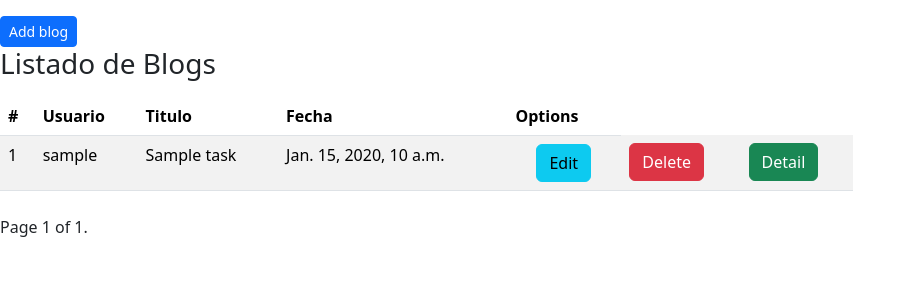
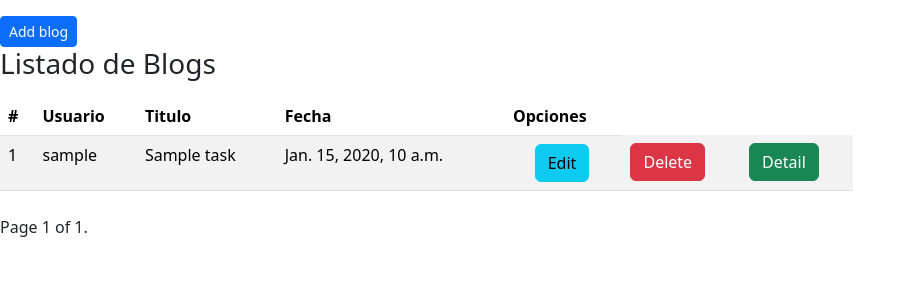
Before and after one commit to jesuspieru/loginpage, a Django app: page / in a window 1280 px wide. Shown: the part 154-454 px from the top of the page, without its empty margins (0-916 px from the left). Run offline with Django 4.2, Linux system fonts and the light colour scheme; a user stored in the database is signed in; tables that the repository leaves empty hold one stand-in row (values such as "Sample post"); some libraries are stand-ins or nearby versions.

Commit message:
Se cambio palabra options por opciones en menu principal

```diff
--- a/loginapp/templates/loginapp/task_list.html
+++ b/loginapp/templates/loginapp/task_list.html
@@ -41,7 +41,7 @@
                     <th>Usuario</th>
                     <th>Titulo</th>
                     <th>Fecha</th>
-                    <th colspan="2">Options</th>
+                    <th colspan="2">Opciones</th>
                 </tr>
             </thead>
             <tbody>
```
